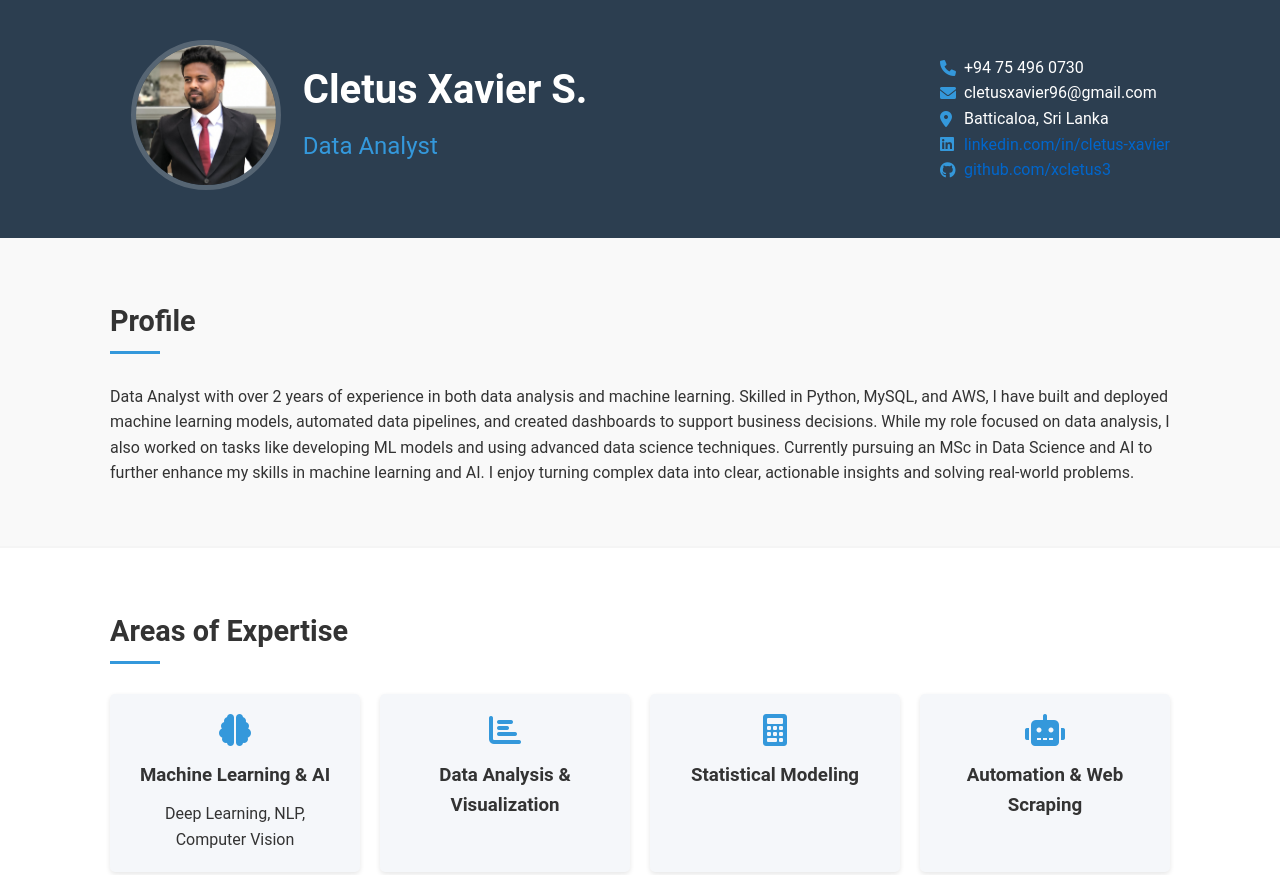
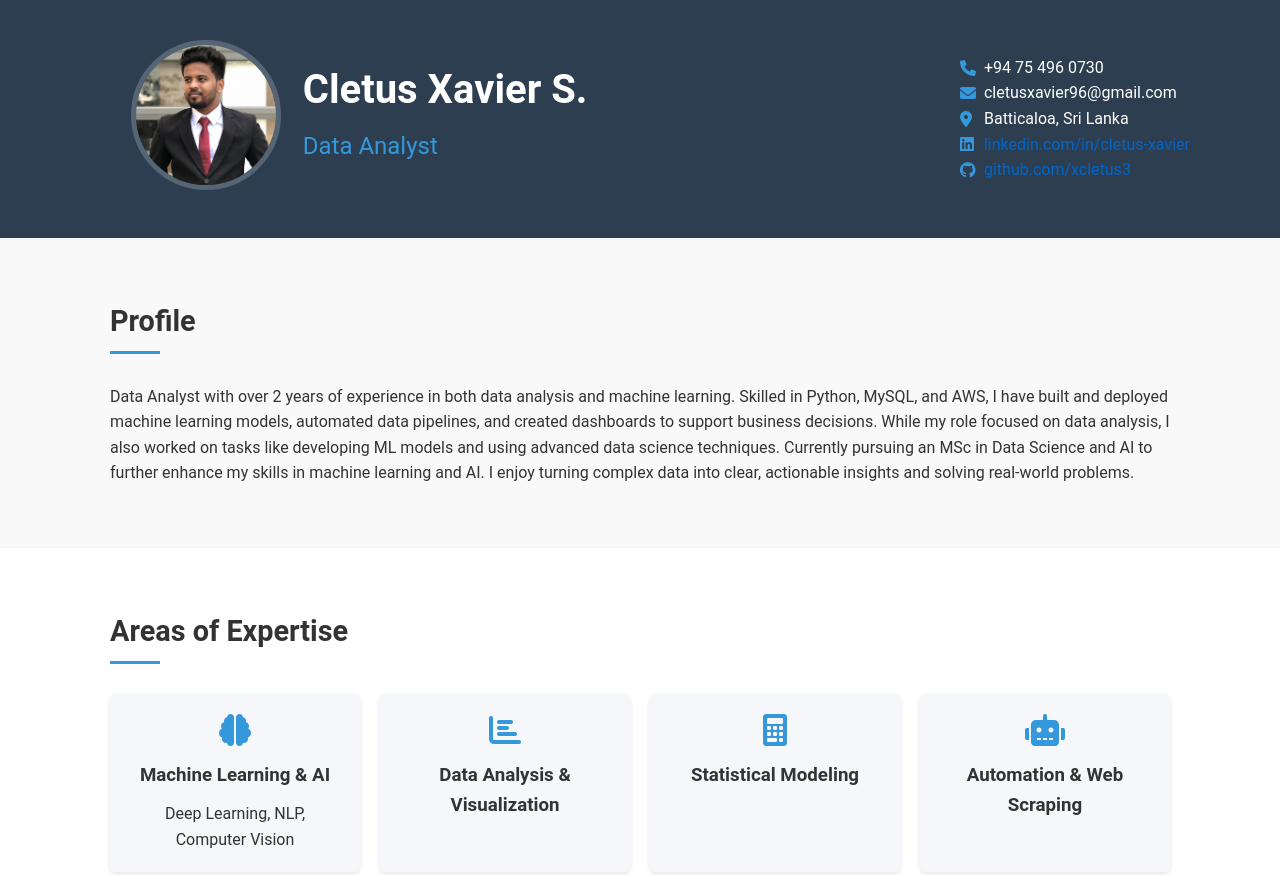
Before and after one commit to xcletus3/xcletus3.github.io, a plain HTML site: page index.html in a window 1280 px wide. Shown: the top 875 px of the page. Drawn offline with Linux system fonts and the light colour scheme.

Commit message:
Update styles.css

```diff
--- a/styles.css
+++ b/styles.css
@@ -81,9 +81,10 @@ header {
 } */
 
 .contact-info {
-    justify-self: end;    /* moves the whole box to the right edge */
-    text-align: left;     /* keeps the text inside left-aligned */
-    padding-left: 100px;
+    justify-self: end;
+    text-align: left;
+    position: relative;
+    left: 20px; /* Try 20px, 40px, etc. */
 }
 
 .contact-info p {
```
